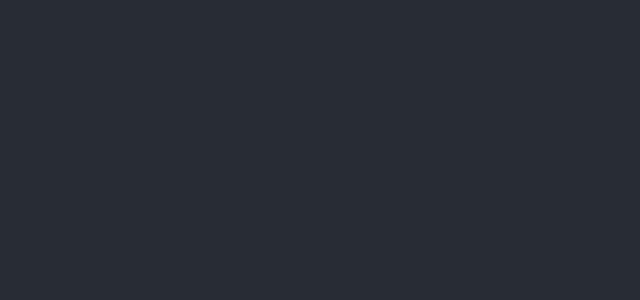
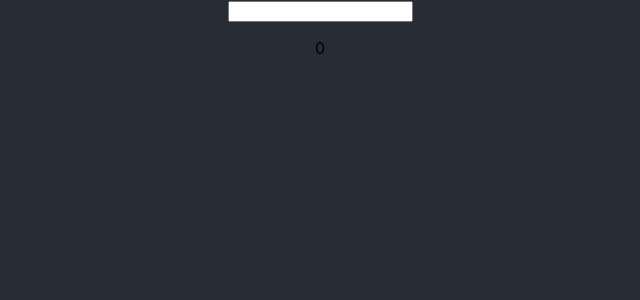
Before and after one commit to tothricsaj/bin2dec, a React (Create React App) app: page / in a window 1280 px wide. Shown: the top 300 px of the page, without its empty margins (320-960 px from the left). Built offline with nearby package versions, Linux system fonts and the light colour scheme.

Commit message:
handling input change

```diff
--- a/src/App.js
+++ b/src/App.js
@@ -1,12 +1,30 @@
 import React from 'react';
 import './App.css';
 
-function App() {
-  return (
-    <div className="App">
+class App extends React.Component {
 
-    </div>
-  );
+  constructor(props) {
+    super(props)
+
+    this.state = {binary: 0}
+    this.handleInput = this.handleInput.bind(this)
+  }
+
+  handleInput(event) {
+    this.setState({binary: event.target.value})
+  }
+
+  render() {
+    return (
+      <div className="App">
+        <form>
+          <input type="text" onChange={this.handleInput} />
+        </form>
+
+        <p>{this.state.binary}</p>
+      </div>
+    );
+  }
 }
 
 export default App;
```
